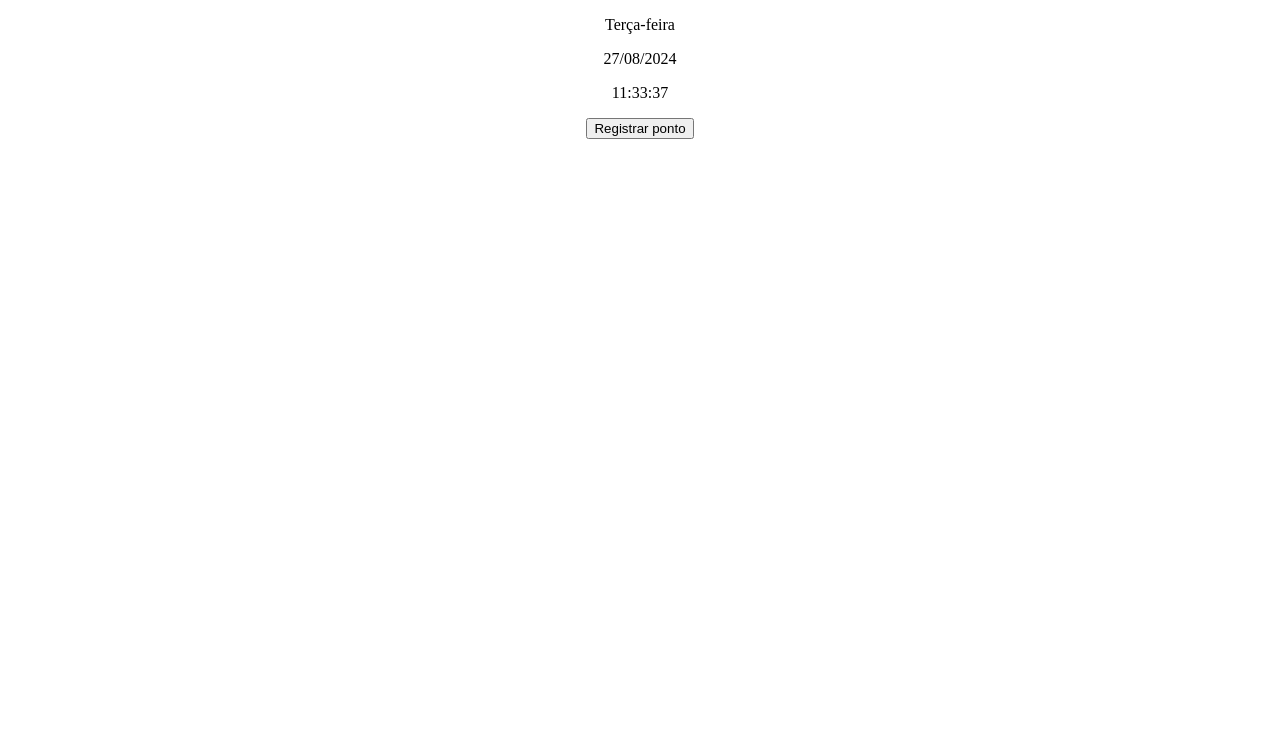
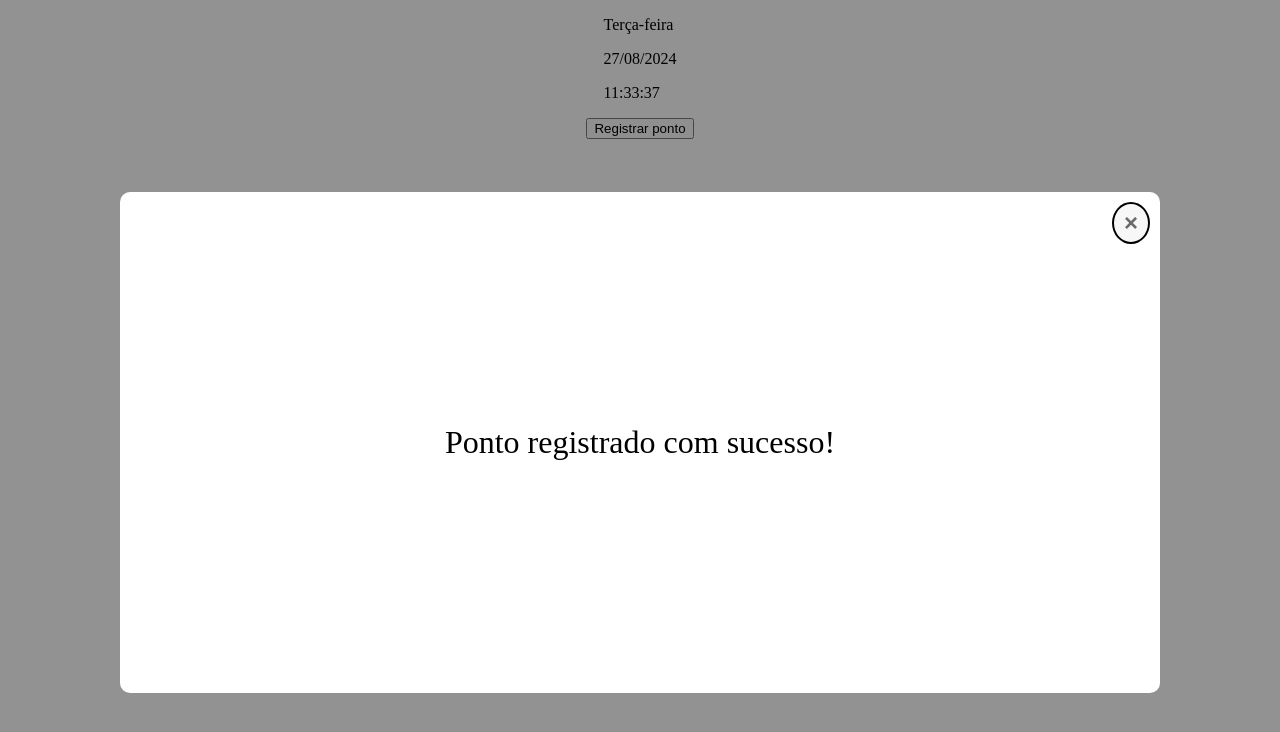
Before and after one commit to Jpzin1/projeto-sistema-de-ponto, a plain HTML site: page index.html in a window 1280 px wide. Both pictures are taken after a click on the button "Registrar ponto". Drawn offline with Linux system fonts and the light colour scheme.

Commit message:
adicionando o modal

```diff
--- a/index.html
+++ b/index.html
@@ -7,14 +7,21 @@
     <link rel="stylesheet" href="style.css">
 </head>
 <body>
-    <div class = "data-hora">
-        <p id = "dia-semana"></p>
-        <p id = "data-atual"></p>
-        <p id = "hora-atual"></p>
+    <div class="data-hora">
+        <p id="dia-semana"></p>
+        <p id="data-atual"></p>
+        <p id="hora-atual"></p>
+    </div>
 
+    <button id="btn-registrar-ponto">Registrar ponto</button>
+
+    <div id="modal" class="modal">
+        <div class="modal-content">
+            <button class="close">&times;</button>
+            <p>Ponto registrado com sucesso!</p>
+        </div>
     </div>
-    <button id = "btn-registrar-ponto">Registrar ponto</button>
 
-    <script src = "index.js"></script>
+    <script src="index.js"></script>
 </body>
 </html>
--- a/index.js
+++ b/index.js
@@ -1,3 +1,21 @@
+var modal = document.getElementById("modal");
+var btn = document.getElementById("btn-registrar-ponto");
+var span = document.getElementsByClassName("close")[0];
+
+btn.onclick = function() {
+    modal.style.display = "block";
+}
+
+span.onclick = function() {
+    modal.style.display = "none";
+}
+
+window.onkeydown = function (event) {
+    if (event.key == "Escape") {
+        modal.style.display = "none";
+    }
+}
+
 const diasSemana = document.getElementById("dia-semana");
 const dataAtual = document.getElementById("data-atual");
 const horaAtual = document.getElementById("hora-atual");
--- a/style.css
+++ b/style.css
@@ -1,3 +1,64 @@
 body {
-    text-align: center;
+    box-sizing: border-box;
+    margin: 0;
+    padding: 0;
+    background-color: #f3f3f3;
+    display: flex;
+    flex-direction: column;
+    align-items: center;
 }
+
+
+.modal {
+    display: none;
+    position: fixed;
+    z-index: 1;
+    left: 0;
+    top: 0;
+    width: 100%;
+    height: 100%;
+    overflow: auto;
+    background-color: rgba(0,0,0,0.4);
+}
+
+
+.modal-content {
+    background-color: #fff;
+    margin: 15% auto;
+    padding: 200px;
+    border-radius: 10px;
+    width: 50%;
+
+    display: flex;
+    flex-direction: column;
+    align-items: center;
+
+    font-family: 'LexendDeca-Regular';
+    color: var(--title);
+    font-size: 200%;
+    position: relative;
+}
+
+
+.close {
+    color: #6b6b6b;
+    float: right;
+    font-size: 24px;
+    font-weight: bold;
+    position: absolute;
+    top: 10px;
+    right: 10px;
+    background-color: #e0e0e041;
+    padding: 5px 10px;
+    border-radius: 50%;
+    border: 2px solid #000000;
+    cursor: pointer;
+    transition: all 0.3s ease;
+}
+
+.close:hover,
+.close:focus {
+    color: white;
+    background-color: #ff0000;
+    border-color: #ee0000;
+}
```
